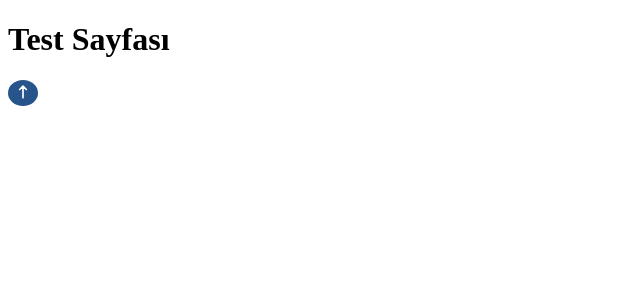
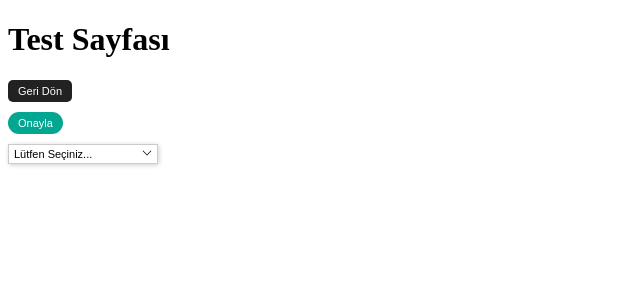
Before and after one commit to sero392/ComponentLibrary, a React (Vite) app: page / in a window 1280 px wide. Shown: the top 300 px of the page, without its empty margins (0-640 px from the left). Built offline with nearby package versions, Linux system fonts and the light colour scheme.

Commit message:
temel haliyle selectbox bileşeni eklendi şimdi özelleştirilmeye başlanacak

```diff
--- a/package.json
+++ b/package.json
@@ -1,6 +1,6 @@
 {
   "name": "ms-component-library",
-  "version": "1.1.5",
+  "version": "1.2.5",
   "type": "module",
   "main": "dist/ms-component-library.umd.js",
   "module": "dist/ms-component-library.es.js",
--- a/src/Components/Button/Button.css
+++ b/src/Components/Button/Button.css
@@ -6,6 +6,12 @@
 }
 .ms-button[data-bg-color="danger"] {
     --btn-bg: var(--ms-danger-color)
+}
+.ms-button[data-bg-color="success"] {
+    --btn-bg: var(--ms-success-color)
+}
+.ms-button[data-bg-color="secondary"] {
+    --btn-bg: var(--ms-secondary-color)
 }
 .ms-button[data-bg-color="warning"] {
     --btn-bg: var(--ms-warning-color);
--- a/src/Components/Button/Button.tsx
+++ b/src/Components/Button/Button.tsx
@@ -16,7 +16,7 @@ type ButtonProps = {
   iconButton?: boolean;
 };
 
-const predefinedColors = ["primary", "danger", "warning", "black", "white"];
+const predefinedColors = ["primary", "secondary", "danger", "warning","success", "black", "white"];
 const predefinedClass = ["small", "medium", "large", "none"];
 
 
--- /dev/null
+++ b/src/Components/SelectBox/Index.tsx
@@ -0,0 +1,2 @@
+import SelectBox from "./SelectBox";
+export default SelectBox;
--- /dev/null
+++ b/src/Components/SelectBox/SelectBox.css
@@ -0,0 +1,30 @@
+.ms-selectbox-container {
+    border-radius: 3px;
+    box-shadow: 1px 1px 5px rgba(0, 0, 0, 0.2);
+    width: 150px;
+    font-family: sans-serif;
+    font-size: 11px;
+    /*Şimdilik sabit verdim*/
+}
+
+.ms-selectbox-container .ms-selectbox-trigger {
+    cursor: pointer;
+    padding: 3px 5px;
+    display: flex;
+    justify-content: space-between;
+    border: 1px solid #cbcbcb;
+
+}
+
+.ms-selectbox-container > .ms-selectbox-items {
+    visibility: hidden;
+    height: 0px;
+    transition: all ease-in-out .1s;
+    display: flex;
+    flex-direction: column;
+    gap: 3px;
+}
+
+.ms-selectbox-container .ms-selectbox-items .ms-selectbox-item {
+    padding: 3px 10px;
+}
--- /dev/null
+++ b/src/Components/SelectBox/SelectBox.tsx
@@ -0,0 +1,67 @@
+import React, { useCallback, useEffect, useState } from "react";
+import icon from './arrowdown.svg';
+
+const SelectBox: React.FC = () => {
+    const [showList, setShowList] = useState<Boolean>(false);
+    const [style, setStyle] = useState<React.CSSProperties>({})
+
+    //ShowList Değerini Günceller.
+    const clickTrigger = () => {
+        setShowList(!showList);
+    }
+
+    //Seçim Kutusunun Açılıp Kapanma Olayını Sağlar.
+    const toggleSelectBox = useCallback(() => {
+        const dynamicHeight = (document.getElementById('SelectBoxItems')?.childNodes?.length || 0) * 25;
+        if (showList) {
+
+            setStyle({
+                height: `${dynamicHeight}px`,
+                visibility: 'visible',
+            })
+            return;
+        }
+
+        setStyle({
+            height: '0px',
+            visibility: 'hidden',
+        });
+
+    }, [showList]);
+
+
+    useEffect(() => {
+        toggleSelectBox();
+    }, [toggleSelectBox])
+    return (
+        <div className="ms-selectbox-container">
+            <div tabIndex={0} onClick={() => clickTrigger()} className="ms-selectbox-trigger">
+
+                <div className="selectbox-trigger-text">
+                    Lütfen Seçiniz...
+                </div>
+                <div className="selectbox-trigger-image">
+                    <img src={icon} width={10} alt="arrowdown" />
+
+                </div>
+            </div>
+            <div id="SelectBoxItems" className="ms-selectbox-items" style={style}>
+                <div className="ms-selectbox-item">
+                    <span className="ms-selectbox-item-text">
+                        Deneme 1
+
+                    </span>
+                </div>
+
+
+                <div className="ms-selectbox-item">
+                    <span className="ms-selectbox-item-text">
+                        Deneme 1
+                    </span>
+                </div>
+            </div>
+        </div>
+    )
+}
+
+export default SelectBox;
--- a/src/Root/index.css
+++ b/src/Root/index.css
@@ -4,6 +4,8 @@
     --ms-danger-color:#BF3131;
     --ms-warning-color:#FFA725;
     --ms-white-color:#fff;
+    --ms-success-color:#03A791;
+    --ms-secondary-color:#222222;
     --ms-black-color:#000;
 
     --ms-ring-color:rgba(0, 123, 255, 0.5);
--- a/src/main.jsx
+++ b/src/main.jsx
@@ -3,22 +3,29 @@ import ReactDOM from "react-dom/client";
 
 import "./Root/index.css";
 import "./Components/Button/Button.css";
+import "./Components/SelectBox/SelectBox.css";
 import Button from "./Components/Button";
+import SelectBox from "./Components/SelectBox";
 
 const App = () => (
   <div>
     <h1>Test Sayfası</h1>
-    <Button
-      iconButton={true}
-      paddingSize="small"
-      fontSize="11px"
-      rounded="none"
-    >
-      <svg class="w-6 h-6 text-gray-800 dark:text-white" xmlns="http://www.w3.org/2000/svg" width="20" height="20" fill="none" viewBox="0 0 24 24">
-        <path stroke="currentColor" stroke-linecap="round" stroke-linejoin="round" stroke-width="2" d="M12 5v14m0-14 4 4m-4-4-4 4" />
-      </svg>
+    <div>
+      <Button onClick={() => backToPage()} rounded="small" ringColor="#000" fontSize="11px" paddingSize="small" bgColor="secondary" >
+        Geri Dön
+      </Button>
+    </div>
 
-    </Button>
+    <div style={{marginTop:10}}>
+      <Button onClick={() => backToPage()} rounded="large" fontSize="11px" paddingSize="small" bgColor="success" >
+        Onayla
+      </Button>
+    </div>
+
+    <div style={{marginTop:10}}>
+      <SelectBox>
+      </SelectBox>
+    </div>
   </div>
 );
 
```
Also changed, not shown: src/Components/SelectBox/arrowdown.svg (added), 1 other file (tests, documents, lock files or other folders).
